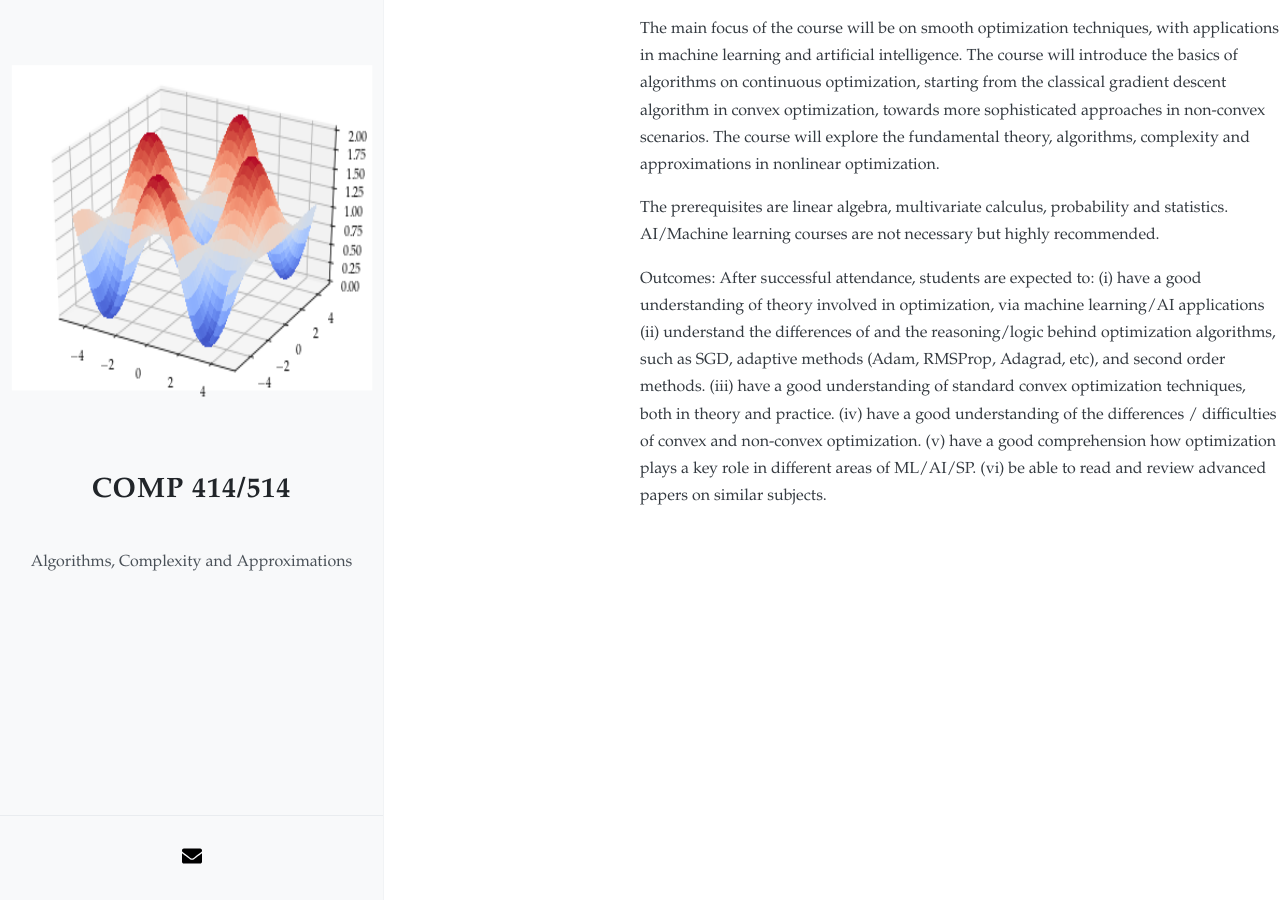
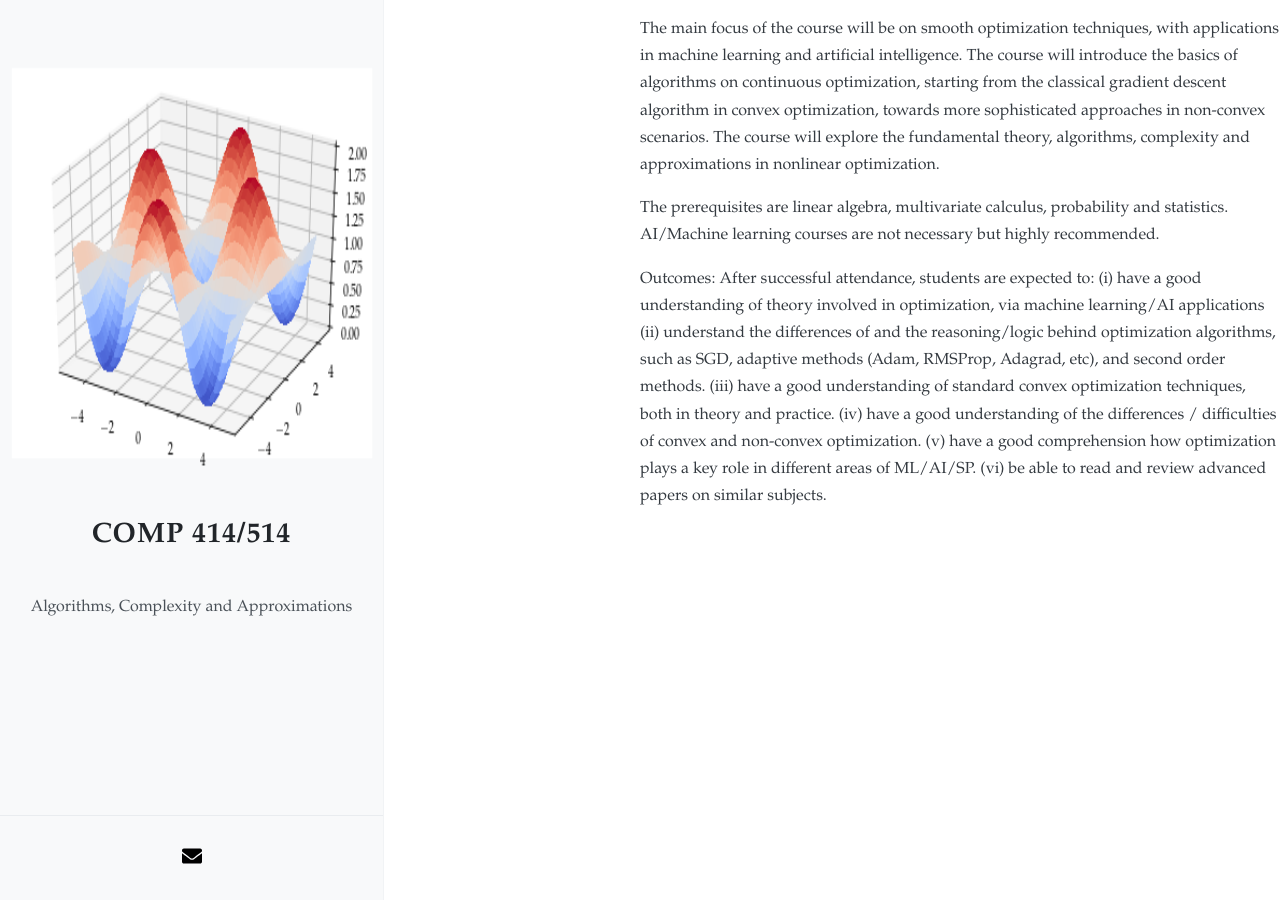
Before and after one commit to akyrillidis/comp414-514, a Jekyll site: the page built from index.md, in a window 1280 px wide. Built offline with Jekyll 4.4.1, drawn with Linux system fonts in a browser that asks for light colours; nearby versions of some CDN libraries.

Commit message:
Update nav.html

```diff
--- a/_includes/nav.html
+++ b/_includes/nav.html
@@ -2,7 +2,7 @@
   <header class="sidebar clearfix">
     <div class="site-info">
       {% if site.avatar %}
-        <a href="{{ site.baseurl }}/" class="site-avatar"><img src="{{ site.avatar }}" width="534" height="357" /></a>
+        <a href="{{ site.baseurl }}/" class="site-avatar"><img src="{{ site.avatar }}" width="640" height="428" /></a>
       {% endif %}
       <h1 class="site-name"><a href="{{ site.baseurl }}/">{{ site.name }}</a></h1>
       <p class="site-description">{{ site.description }}</p>
```
